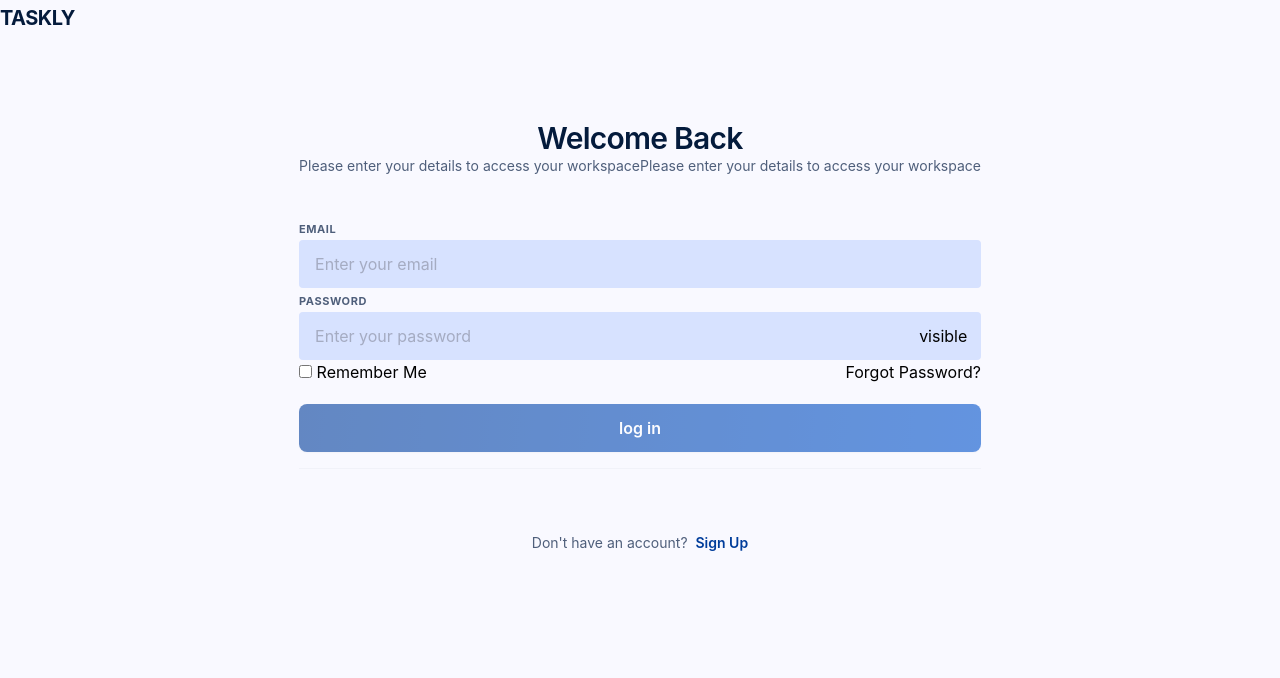
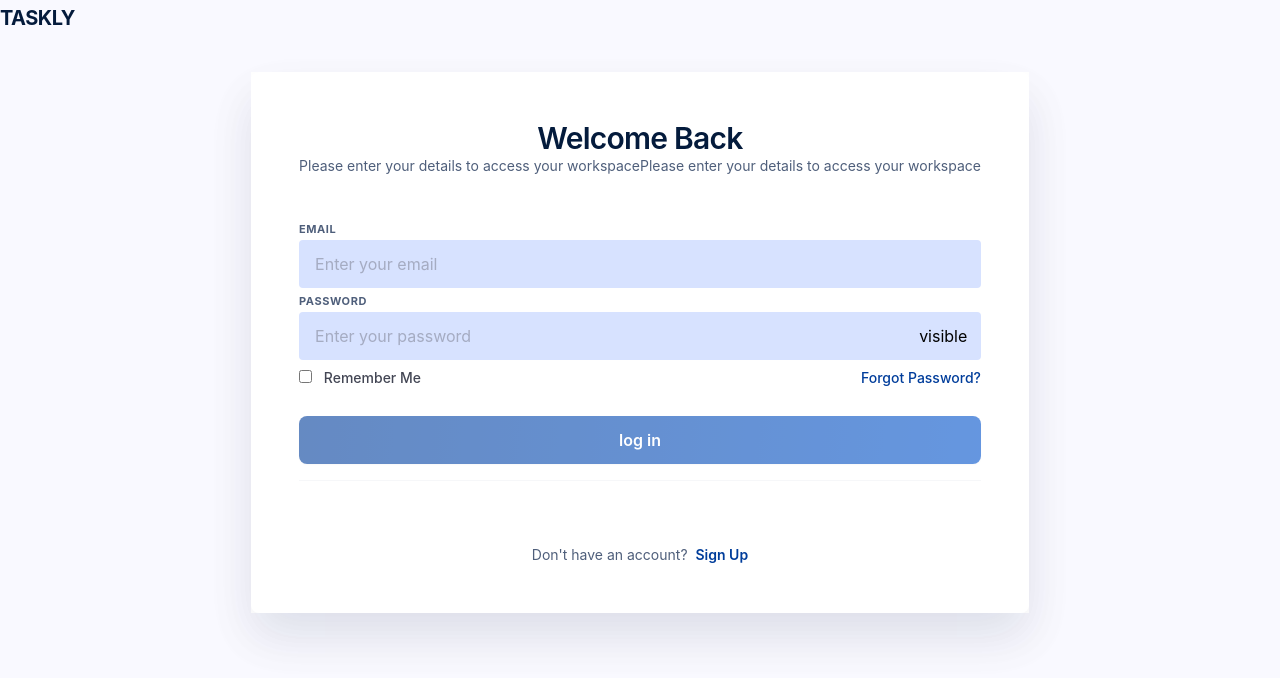
Before and after one commit to EmanBadr2/tasks-management, an Angular app: page /auth/register in a window 1280 px wide. Both pictures are taken after a click on the button "log in". Shown: the top 678 px of the page. Built offline with nearby package versions, Linux system fonts and the light colour scheme.

Commit message:
style:update style

```diff
--- a/src/app/features/auth/pages/login/login.html
+++ b/src/app/features/auth/pages/login/login.html
@@ -29,10 +29,10 @@ placeholder="Enter your password"
  />
 
 
-<div class=" flex justify-between align-center">
+<div class=" flex justify-between align-center py-2">
   <div class="remmber-me ">
     <input type="checkbox" >
-    <span> Remember Me </span>
+    <span class="pl-2"> Remember Me </span>
   </div>
   <div class="forgetpass">
     <button
--- a/src/app/features/auth/pages/login/login.scss
+++ b/src/app/features/auth/pages/login/login.scss
@@ -1,8 +1,30 @@
 
 
 
+.remmber-me , .forgetpass{
+  font-family: Inter;
+font-weight: 500;
+font-style: Medium;
+font-size: 14px;
+leading-trim: NONE;
+line-height: 20px;
+letter-spacing: 0px;
+vertical-align: middle;
 
+}
+.remmber-me input{
+  background: rgba(241, 243, 255, 1);
+  border: 1px solid rgba(195, 198, 214, 1)
+}
 
+.remmber-me{
+  color: rgba(67, 70, 84, 1);
+}
+.forgetpass{
+
+color: rgba(0, 61, 155, 1);
+
+}
 
 
 
--- a/src/app/features/auth/pages/register/register.scss
+++ b/src/app/features/auth/pages/register/register.scss
@@ -1,7 +1,3 @@
-.mainForm-container {
-background: rgba(255, 255, 255, 1);
-box-shadow: 0px 24px 48px 0px rgba(4, 27, 60, 0.06);
-}
 
 .icon-color{
   color: #737685;
--- a/src/styles.scss
+++ b/src/styles.scss
@@ -29,9 +29,12 @@ text-align: center;
 vertical-align: middle;
 color: #4F5F7B;
 }
+.mainForm-container {
+background: rgba(255, 255, 255, 1);
+box-shadow: 0px 24px 48px 0px rgba(4, 27, 60, 0.06);
+}
 
 .auth-btn{
-
 background: linear-gradient(95.71deg, #003D9B 0%, #0052CC 100%);
 // shadow && blur
 box-shadow: 0px 1px 2px 0px rgba(0, 0, 0, 0.05);
```
